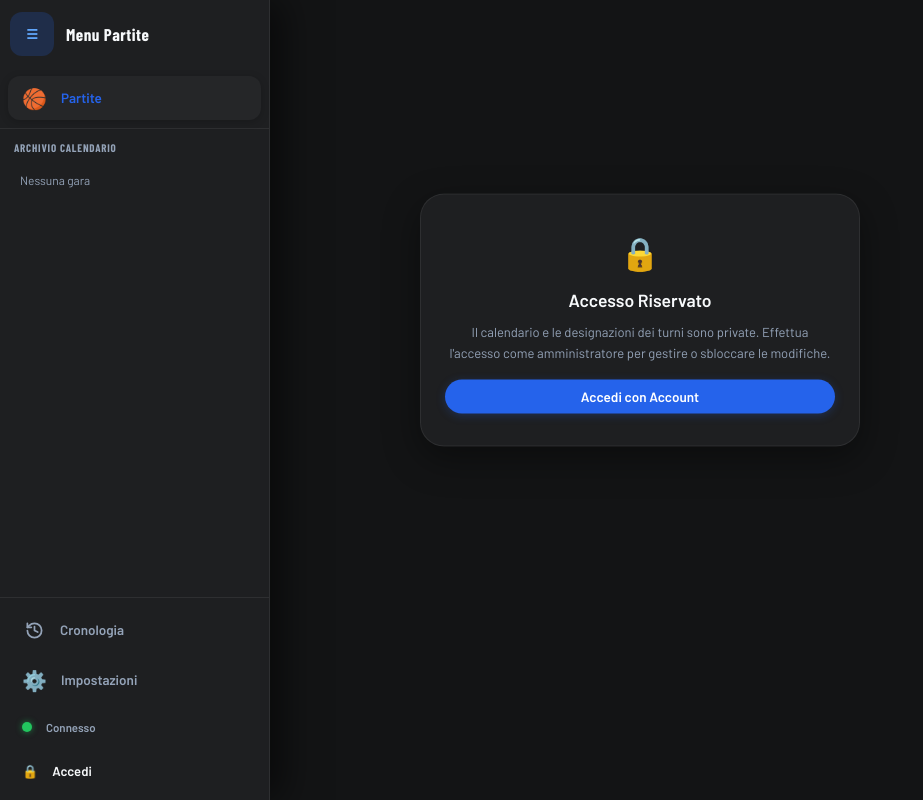
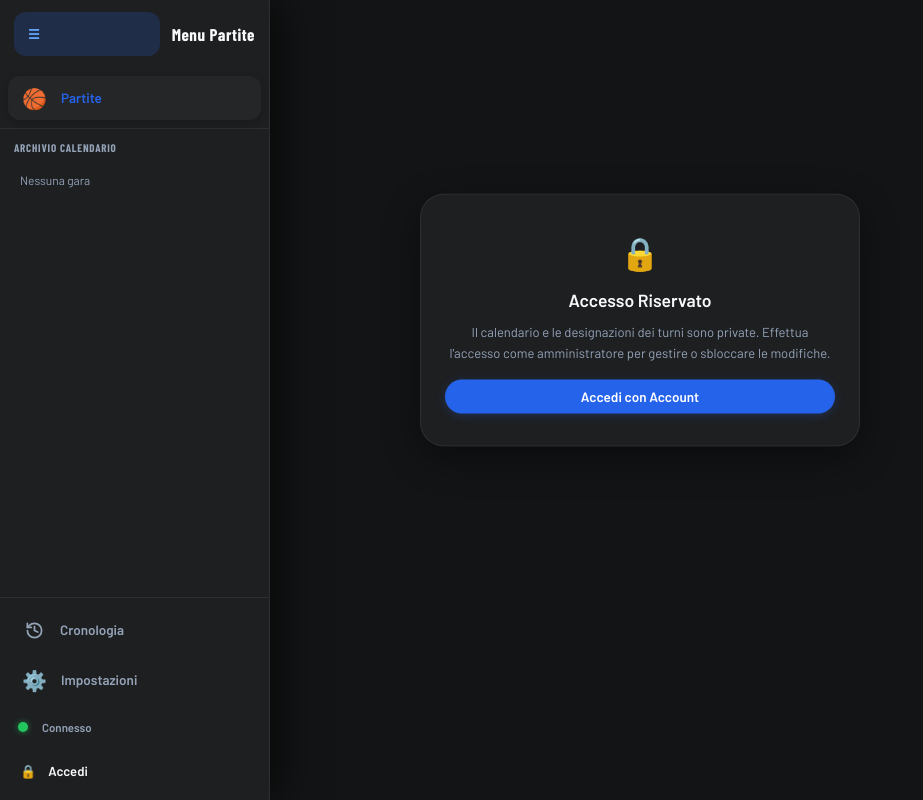
Before and after one commit to Gabrivalent/Partite, a plain HTML site: page index.html in a window 1280 px wide. Both pictures are taken after a click on the button "Espandi / Comprimi Menu". Shown: the whole page, without its empty margins (0-923 px from the left). Drawn offline with nearby package versions, Linux system fonts and the light colour scheme; no server answers; a web font is replaced by a local one.

Commit message:
Update base.css

```diff
--- a/css/base.css
+++ b/css/base.css
@@ -187,6 +187,13 @@ input, select, textarea {
     transition: opacity 0.15s ease 0s, visibility 0.15s ease 0s;
   }
 
+  .app-sidebar:hover .sidebar-top,
+  .app-sidebar.expanded .sidebar-top {
+    justify-content: flex-start;
+    padding: 12px 14px;
+    gap: 12px;
+  }
+
   .app-sidebar:hover .rail-nav-item,
   .app-sidebar:hover .rail-auth-btn,
   .app-sidebar:hover .rail-sync-wrap,
@@ -196,10 +203,7 @@ input, select, textarea {
     justify-content: flex-start;
     padding: 0 14px;
     gap: 14px;
-  }
-
-  .app-sidebar:hover .rail-icon-btn,
-  .app-sidebar.expanded .rail-icon-btn {
+    width: 100%;
     margin: 0;
   }
 }
@@ -207,9 +211,14 @@ input, select, textarea {
 .sidebar-top {
   display: flex;
   align-items: center;
-  padding: 12px 10px;
+  justify-content: center;
+  padding: 12px 0;
+  min-height: 56px;
+}
+.app-sidebar.expanded .sidebar-top {
+  justify-content: flex-start;
+  padding: 12px 14px;
   gap: 12px;
-  min-height: 56px;
 }
 
 .sidebar-brand-label {
@@ -221,17 +230,18 @@ input, select, textarea {
 .sidebar-nav {
   display: flex;
   flex-direction: column;
-  gap: 4px;
-  padding: 8px;
+  gap: 6px;
+  padding: 8px 10px;
   align-items: center;
 }
 
 .app-sidebar.expanded .sidebar-nav {
   align-items: stretch;
+  padding: 8px;
 }
 
 .rail-icon-btn, .rail-nav-item {
-  width: 100%;
+  width: 44px;
   height: 44px;
   border-radius: 12px;
   border: none;
@@ -245,22 +255,16 @@ input, select, textarea {
   transition: background .15s ease, color .15s ease;
   white-space: nowrap;
   box-shadow: none;
-}
-
-.app-sidebar:not(.expanded) .rail-nav-item {
-  width: 44px;
   margin: 0 auto;
 }
 
+.app-sidebar.expanded .rail-icon-btn,
 .app-sidebar.expanded .rail-nav-item {
+  width: 100%;
   justify-content: flex-start;
   padding: 0 14px;
   gap: 14px;
-}
-
-.rail-icon-btn {
-  width: 44px;
-  margin: 0 auto;
+  margin: 0;
 }
 
 .rail-icon-btn:hover, .rail-nav-item:hover {
@@ -315,20 +319,34 @@ body.ro .auth-only {
 
 .sidebar-bottom {
   margin-top: auto;
-  padding: 10px 8px;
+  padding: 10px 10px;
   display: flex;
   flex-direction: column;
   gap: 6px;
   border-top: 1px solid var(--divider);
+  align-items: center;
+}
+
+.app-sidebar.expanded .sidebar-bottom {
+  align-items: stretch;
+  padding: 10px 8px;
 }
 
 .rail-sync-wrap {
   display: flex;
   align-items: center;
+  justify-content: center;
   gap: 12px;
   height: 38px;
+  width: 44px;
+  border-radius: 8px;
+  margin: 0 auto;
+}
+.app-sidebar.expanded .rail-sync-wrap {
+  width: 100%;
+  justify-content: flex-start;
   padding: 0 10px;
-  border-radius: 8px;
+  margin: 0;
 }
 
 .sync-text-status {
@@ -339,7 +357,7 @@ body.ro .auth-only {
 }
 
 .rail-auth-btn {
-  width: 100%;
+  width: 44px;
   height: 38px;
   border-radius: 8px;
   border: none;
@@ -347,11 +365,19 @@ body.ro .auth-only {
   color: var(--ink);
   display: flex;
   align-items: center;
-  padding: 0 12px;
-  gap: 12px;
+  justify-content: center;
+  padding: 0;
   cursor: pointer;
   white-space: nowrap;
   box-shadow: none;
+  margin: 0 auto;
+}
+.app-sidebar.expanded .rail-auth-btn {
+  width: 100%;
+  justify-content: flex-start;
+  padding: 0 12px;
+  gap: 12px;
+  margin: 0;
 }
 
 .rail-auth-btn .label {
```
